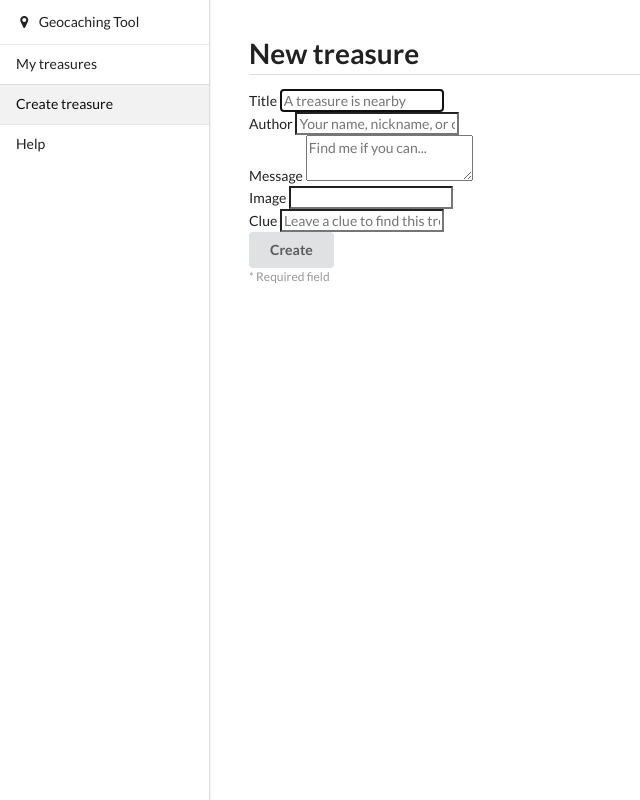
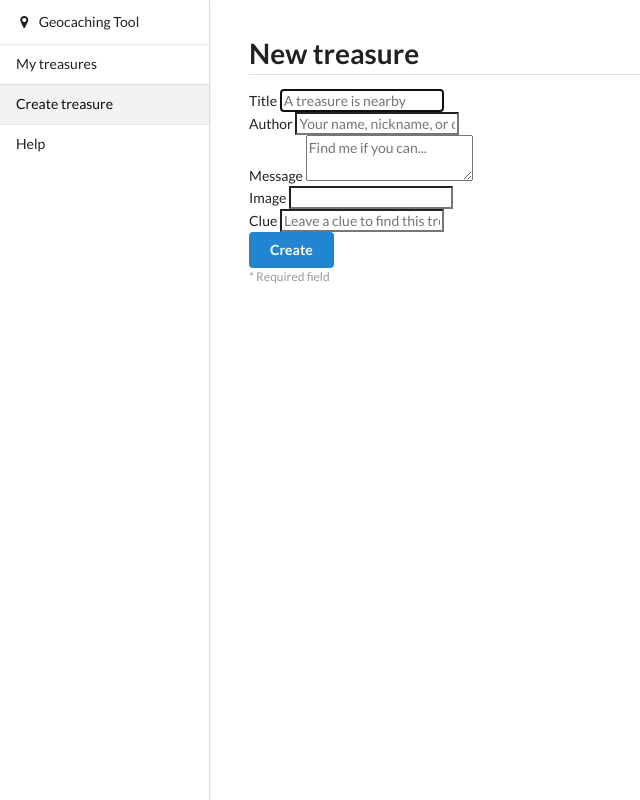
Before and after one commit to sdknjg8zxq/geocaching-tool, a PHP site: template templates/new-cache.html.twig in a window 1280 px wide. Shown: the whole page, without its empty margins (0-640 px from the left). Run offline with PHP 8.4, Linux system fonts and the light colour scheme; the template is opened without the code that fills it, so the values that code supplies are empty; form fields are guessed from the names that the template uses; some libraries are stand-ins or nearby versions.

Commit message:
Change color of submit button on 'new cache' form
- It was gray, now it's blue

```diff
--- a/templates/new-cache.html.twig
+++ b/templates/new-cache.html.twig
@@ -67,7 +67,7 @@
                     {{ form_errors(form.clue) }}
                 </div>
             {{ form_errors(form) }}
-                <button class="ui button" type="submit">Create</button>
+                <button class="ui primary button" type="submit">Create</button>
                 <p id="required-field-notice">* Required field</p>
             {{ form_end(form) }}
         </div>
```
